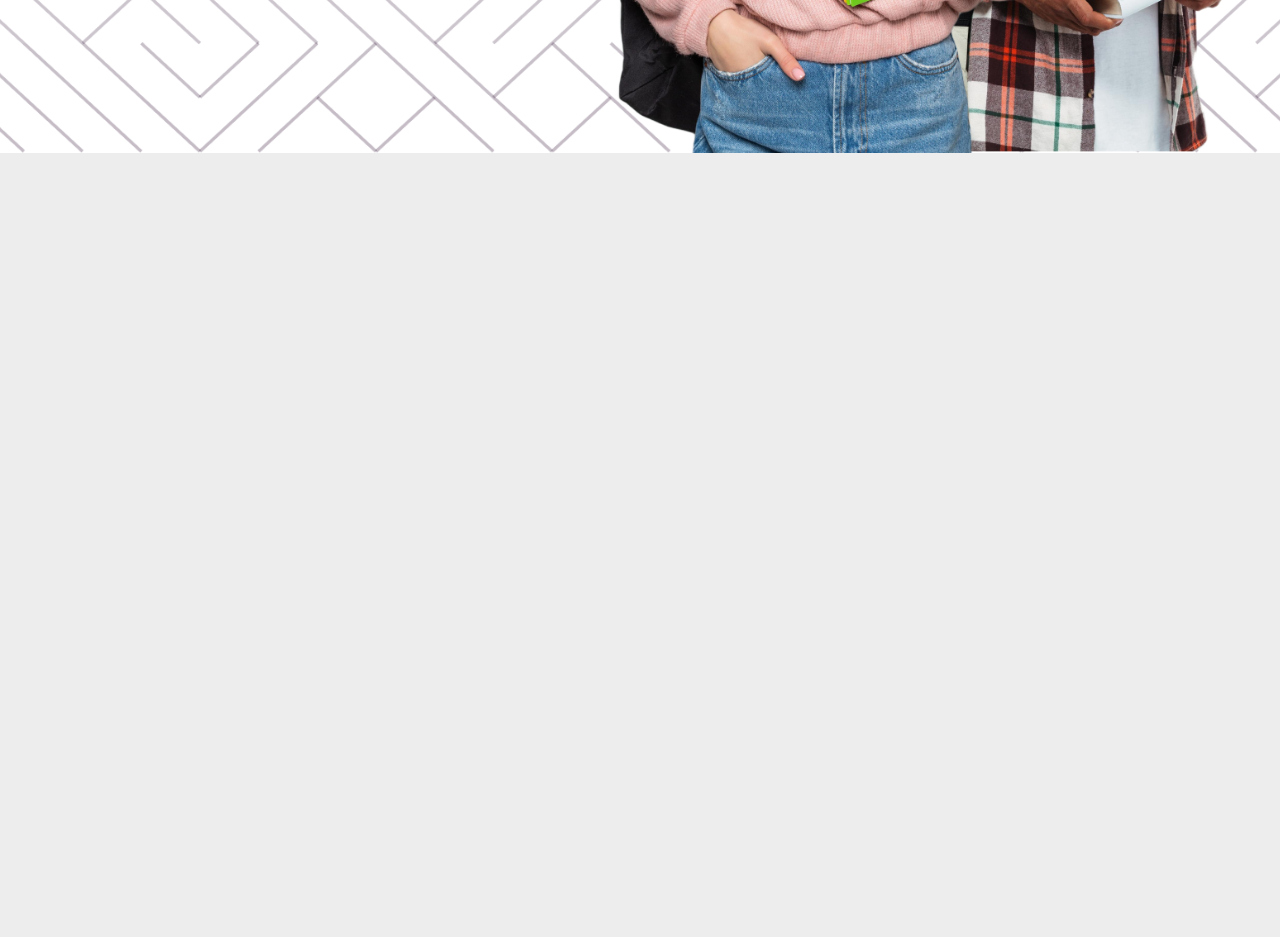
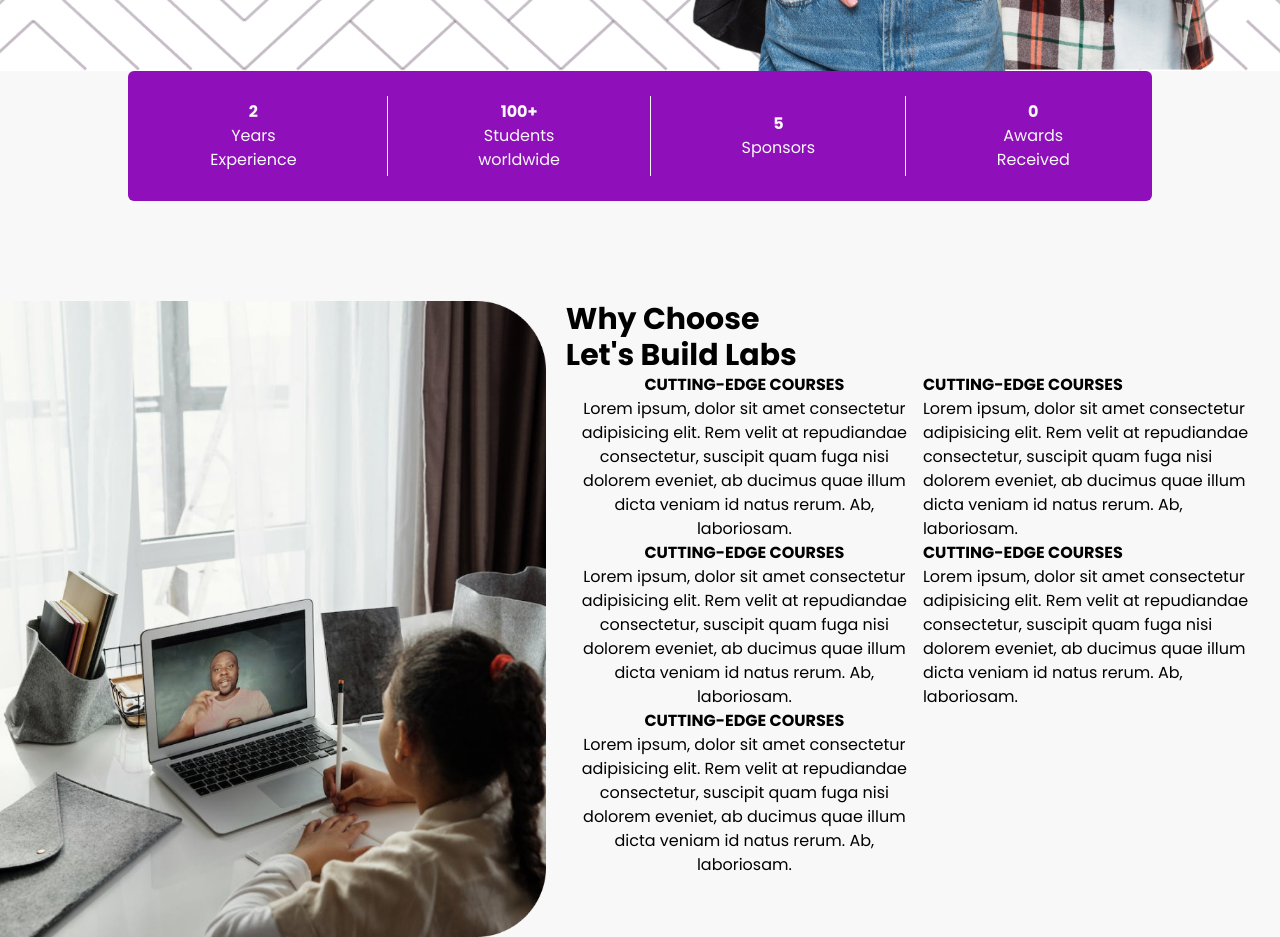
Before and after one commit to Let-s-build-DAO/lets-build-academy, a Next.js app: page / in a window 1280 px wide. Shown: the part 660-1597 px from the top of the page. Before the commit the page ends 813 px from the top, so only its background shows below. Built offline with nearby package versions, Linux system fonts and the light colour scheme.

Commit message:
added new content

```diff
--- /dev/null
+++ b/app/LandingPage/SectionFive/SectionFive.jsx
@@ -0,0 +1,20 @@
+import React from 'react'
+
+function SectionFive() {
+  return (
+    <div>
+        <h1>Join our community</h1>
+        <p>Lorem ipsum dolor sit amet consectetur, adipisicing elit.
+            Sed iste similique velit non maiores ab ullam, corrupti magni.
+             Molestiae, velit! Aperiam, fugit maxime ullam sunt
+              voluptas voluptatem! Quisquam, magnam voluptate.
+              </p>
+        <div>
+            <button>Telegram</button>
+            <button>Discord</button>
+        </div>
+    </div>
+  )
+}
+
+export default SectionFive
--- /dev/null
+++ b/app/LandingPage/SectionFour/SectionFour.jsx
@@ -0,0 +1,14 @@
+import React from 'react'
+
+function SectionFour() {
+  return (
+    <div>
+        <div>
+            <h1>What our <br /> students say</h1>
+        </div>
+        <div></div>
+    </div>
+  )
+}
+
+export default SectionFour
--- a/app/LandingPage/SectionOne.jsx
+++ b/app/LandingPage/SectionOne.jsx
@@ -1,9 +1,11 @@
 import Image from 'next/image'
+import SectionTwo from './SectionTwo/SectionTwo';
 import './SectionOne.css'
 
 
 function SectionOne() {
   return (
+    <>
     <div className="section-one-bg pt-5 pl-20" >
       <header className="flex items-center px-4 ">
         <Image src= '/Logo.jpg' width={231} height={79}/>
@@ -16,24 +18,26 @@ function SectionOne() {
           </ul>
         </nav>
       </header>
-      <section className='flex items-center px-4 '>
+      <section className='flex items-center px-4'>
        <div>
-            <h1 className='text-5xl font-bold mb-5'>  Unlock the Future of </h1>
-            <h1 className='text-5xl font-bold mb-5'>  Learning with Web3 </h1>
-            <h1 className='text-5xl font-bold mb-5'> Technology </h1>
+          <h1 className='text-5xl font-bold mb-5'>Unlock the Future of</h1>
+          <h1 className='text-5xl font-bold mb-5'>Learning with Web3</h1>
+          <h1 className='text-5xl font-bold mb-5'>Technology</h1>
 
-            <p className='mb-5'>Empower yourself with knowledge of <br />
-                Decentralized Web and Blockchain
+          <p className='mb-5'>Empower yourself with knowledge of
+            <span aria-hidden="true">Decentralized Web and Blockchain</span>
           </p>
         <button className="bg-custom-purple text-white font-medium rounded-md px-4 py-5 w-223 h-72">
           Get Started
         </button>
       </div>
       <div className='flex-1 flex justify-center'>
-        <Image src= '/Group1.png' width={700} height={700}/>
+      <Image src='/Group1.png' alt="Group Image" width={700} height={700}/>
     </div>
   </section>
 </div>
+<SectionTwo />
+</>
   )
 }
 
--- /dev/null
+++ b/app/LandingPage/SectionThree/SectionThree.jsx
@@ -0,0 +1,17 @@
+import React from 'react'
+
+function SectionThree() {
+  return (
+    <div>
+        <div>
+            <h1>EXPLORE OUR COURSES</h1>
+            <p>EXPLORE OUR COURSES </p>
+        </div>
+        <div>
+            <div></div>
+        </div>
+    </div>
+  )
+}
+
+export default SectionThree
--- /dev/null
+++ b/app/LandingPage/SectionTwo/SectionTwo.jsx
@@ -0,0 +1,81 @@
+import Image from "next/image"
+
+function SectionTwo() {
+  return (
+    <div className='bg-white'>
+         <div className="flex justify-evenly bg-customPurple items-center w-[80%] h-[130px] rounded-md  mx-auto text-white text-center">
+        <div className=''>
+          <p className=' font-bold'>2</p>
+          <p>Years <br /> Experience</p>
+        </div>
+        <div class="bg-white w-px h-20 mx-2"></div>
+        <div>
+          <p className=' font-bold'>100+</p>
+          <p>Students <br /> worldwide</p>
+        </div>
+        <div class="bg-white w-px h-20 mx-2"></div>
+        <div>
+          <p className=' font-bold'>5</p>
+          <p>Sponsors</p>
+        </div>
+        <div class="bg-white w-px h-20 mx-2"></div>
+        <div>
+          <p className=' font-bold'>0</p>
+          <p>Awards <br /> Received</p>
+        </div>
+      </div>
+      <div className="flex pt-[100px] bg-white ">
+        <div >
+            <Image src= '/Rectangle 4.png' width={2500} height={600} />
+        </div>
+        <div className="pl-[20px]">
+            <h1 className="font-bold text-3xl ">Why Choose <br /> Let's Build Labs</h1>
+            <div className="flex justify-evenly">
+                <div className="text-center">
+                    <div>
+                        <h2 className="font-bold">CUTTING-EDGE COURSES</h2>
+                        <p>Lorem ipsum, dolor sit amet consectetur adipisicing elit.
+                            Rem velit at repudiandae consectetur, suscipit quam fuga nisi
+                            dolorem eveniet,
+                            ab ducimus quae illum dicta veniam id natus rerum. Ab, laboriosam.</p>
+                    </div>
+                    <div>
+                        <h2 className="font-bold">CUTTING-EDGE COURSES</h2>
+                        <p>Lorem ipsum, dolor sit amet consectetur adipisicing elit.
+                            Rem velit at repudiandae consectetur, suscipit quam fuga nisi
+                            dolorem eveniet,
+                            ab ducimus quae illum dicta veniam id natus rerum. Ab, laboriosam.</p>
+                    </div>
+                    <div>
+                        <h2 className="font-bold">CUTTING-EDGE COURSES</h2>
+                        <p>Lorem ipsum, dolor sit amet consectetur adipisicing elit.
+                            Rem velit at repudiandae consectetur, suscipit quam fuga nisi
+                            dolorem eveniet,
+                            ab ducimus quae illum dicta veniam id natus rerum. Ab, laboriosam.</p>
+                    </div>
+                </div>
+
+                <div>
+                <div>
+                        <h2 className="font-bold">CUTTING-EDGE COURSES</h2>
+                        <p>Lorem ipsum, dolor sit amet consectetur adipisicing elit.
+                            Rem velit at repudiandae consectetur, suscipit quam fuga nisi
+                            dolorem eveniet,
+                            ab ducimus quae illum dicta veniam id natus rerum. Ab, laboriosam.</p>
+                    </div>
+                    <div>
+                        <h2 className="font-bold">CUTTING-EDGE COURSES</h2>
+                        <p>Lorem ipsum, dolor sit amet consectetur adipisicing elit.
+                            Rem velit at repudiandae consectetur, suscipit quam fuga nisi
+                            dolorem eveniet,
+                            ab ducimus quae illum dicta veniam id natus rerum. Ab, laboriosam.</p>
+                    </div>
+                </div>
+            </div>
+        </div>
+      </div>
+    </div>
+  )
+}
+
+export default SectionTwo
--- a/tailwind.config.js
+++ b/tailwind.config.js
@@ -23,7 +23,9 @@ module.exports = {
     colors: {
       white: "#F8F8F8",
       purple: "#8F0FBA",
-    }
+      customPurple: '#8F0FBA'
+    },
+
   },
   plugins: [],
 }
```
Also changed, not shown: public/Rectangle 4.png (added), 1 other file (tests, documents, lock files or other folders). Lines whose indentation alone changed are shown as unchanged.
